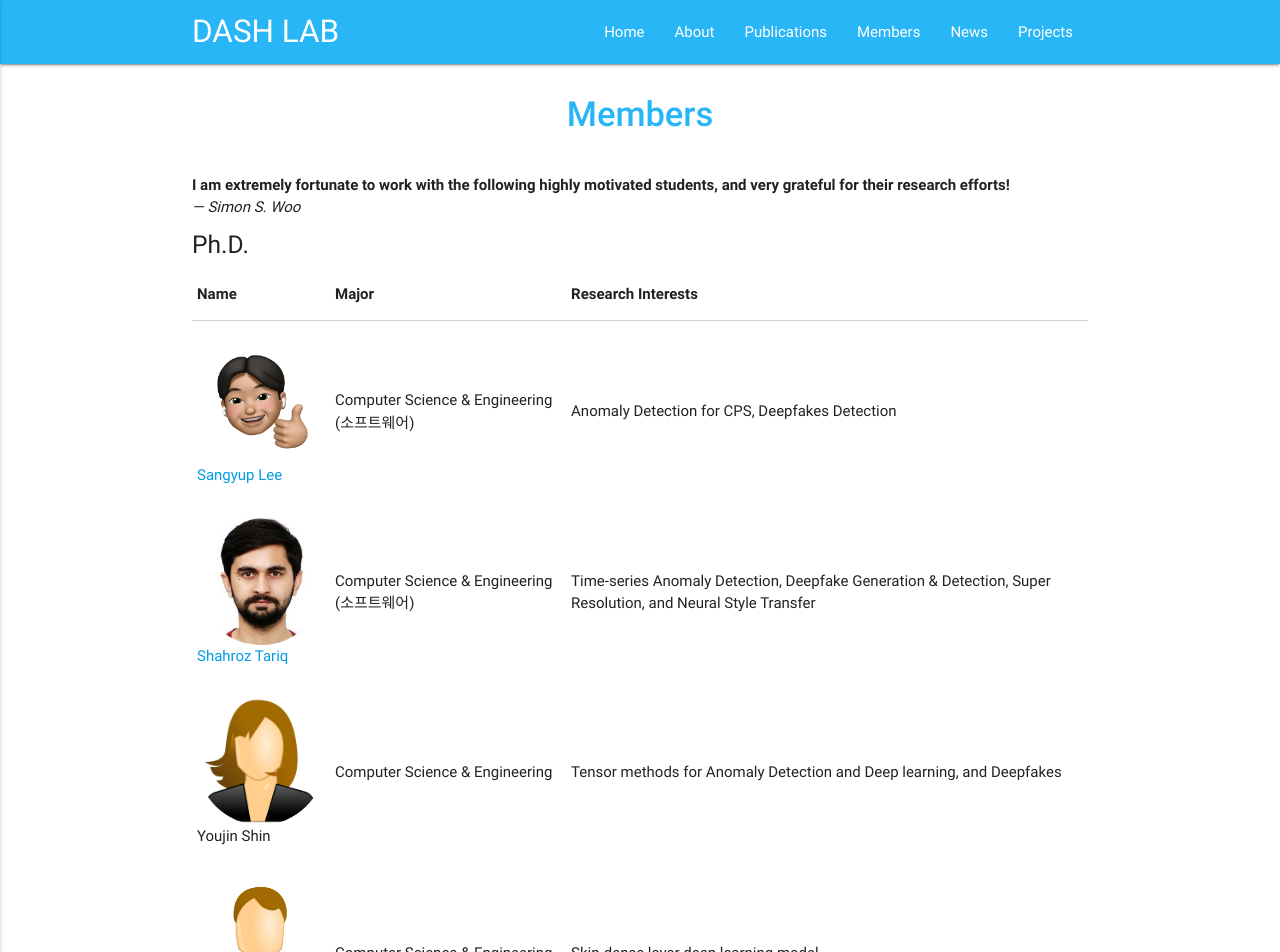
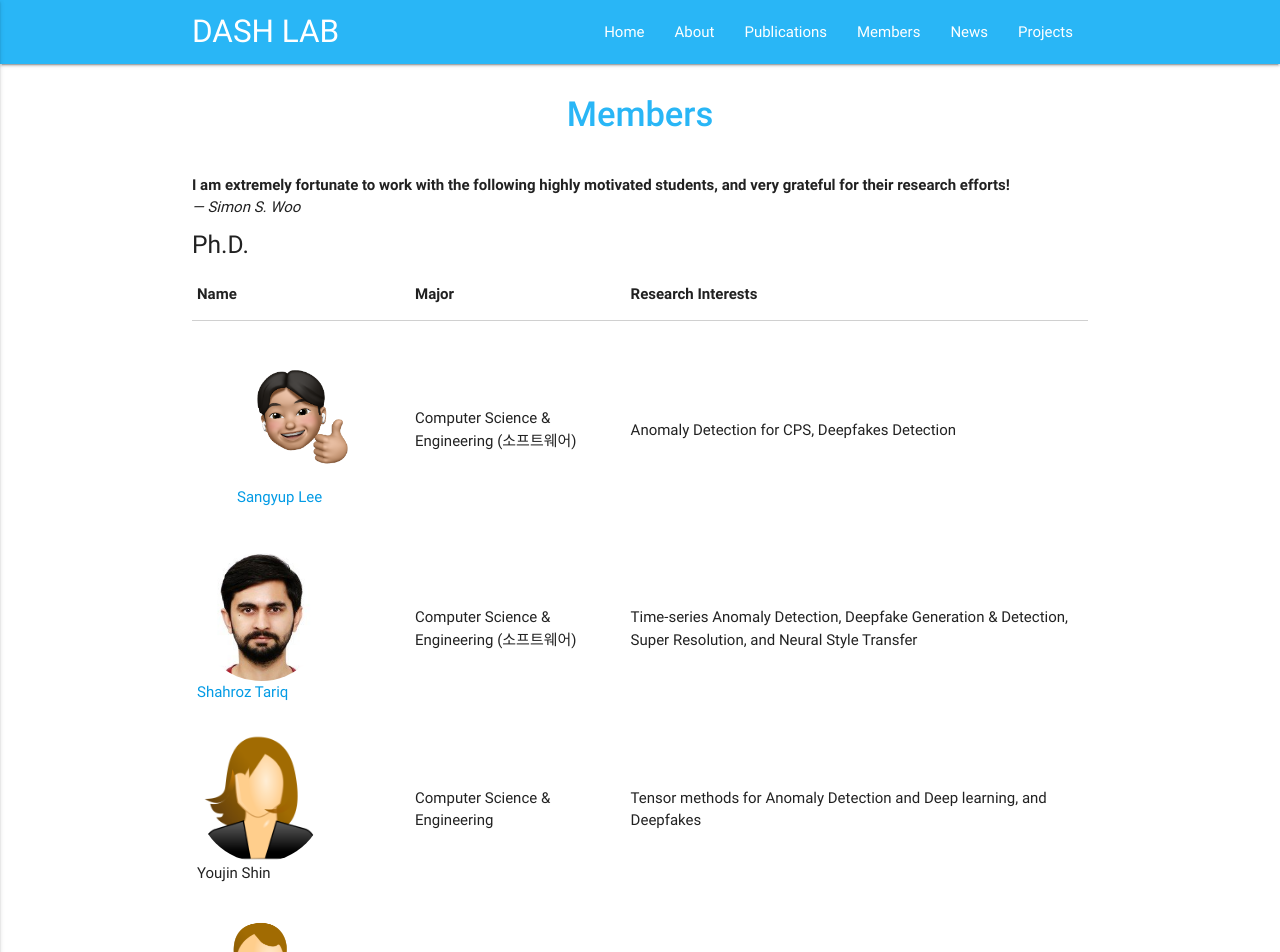
Before and after one commit to Yurim990507/DASH-Lab.github.io, a Jekyll site: the page built from example3.md, in a window 1280 px wide. Shown: the top 952 px of the page. Built offline with Jekyll 4.4.1, drawn with Linux system fonts in a browser that asks for light colours.

Commit message:
Update example3.md

```diff
--- a/example3.md
+++ b/example3.md
@@ -23,8 +23,10 @@ permalink: /Members/
                 <tr>
                    <td>
                        <div style="display:flex;flex-direction:column">
-                          <img src="/img/SangyupLee.png" alt="" height="auto" width="128" style="border-radius:50%"/>
-                           <a href = "https://sites.google.com/view/sangyuplee/" target = "_blank">Sangyup Lee</a>
+                           <figure class="item">
+                            <img src="/img/SangyupLee.png" alt="" height="auto" width="128" style="border-radius:50%"/>
+                               <figcaption class="caption"><a href = "https://sites.google.com/view/sangyuplee/" target = "_blank">Sangyup Lee</a></figcaption>
+                            </figure>
                        </div>
                     </td>
                   <td>Computer Science & Engineering (소프트웨어)</td>
```
